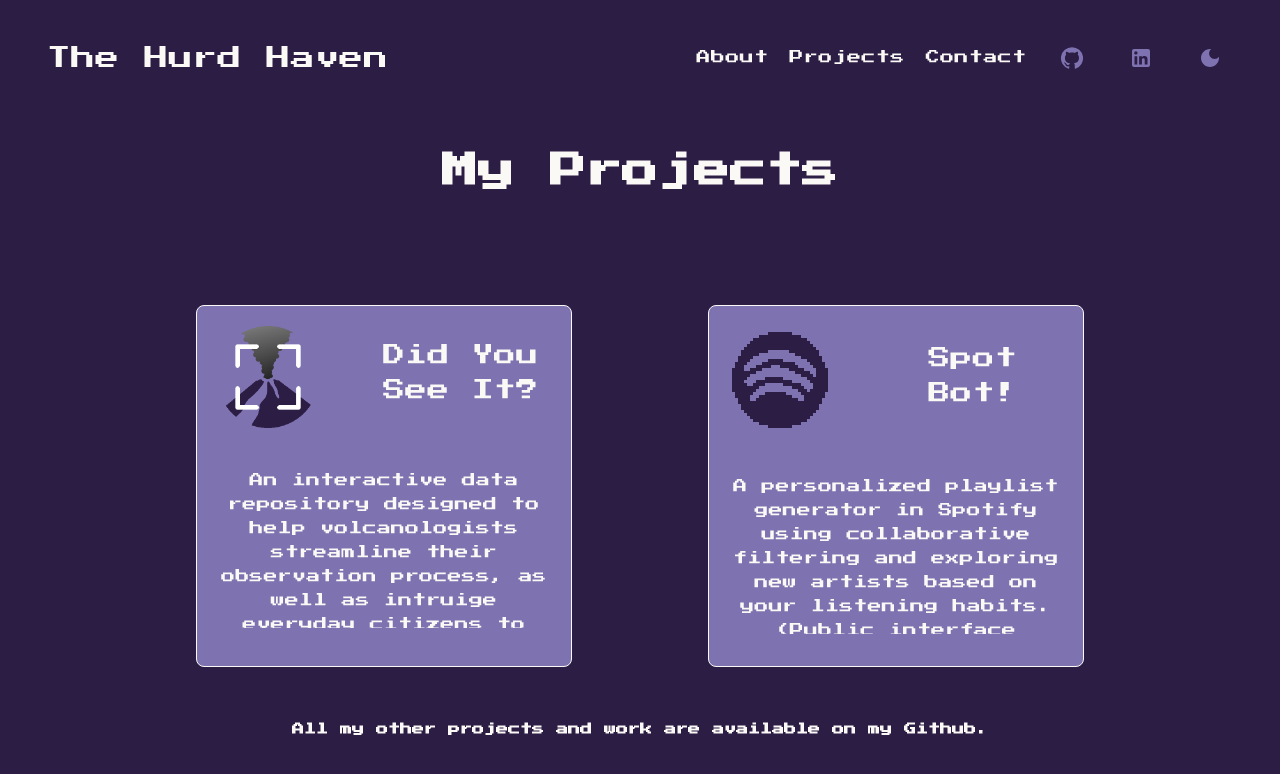
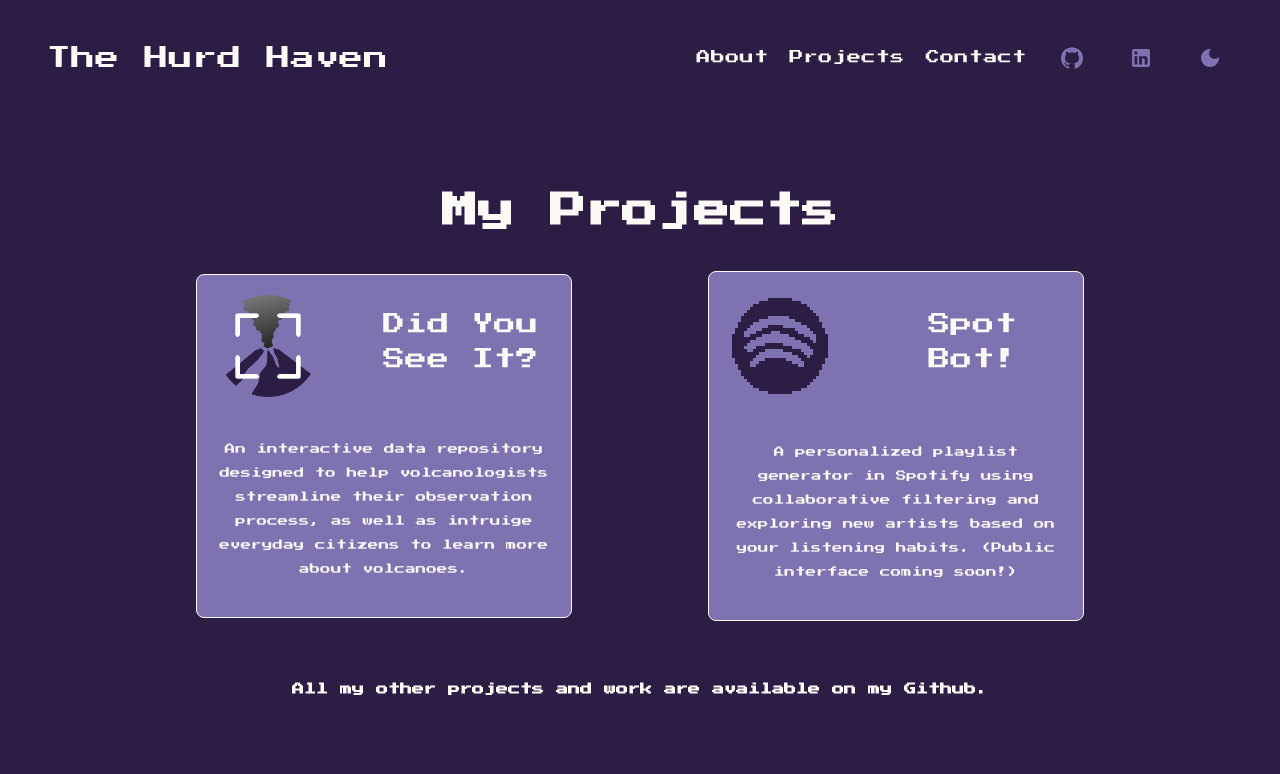
Before and after one commit to J-Henny/Portfolio, a React (Create React App) app in the folder frontend/: page /projects in a window 1280 px wide. Shown: the top 774 px of the page. Built offline with nearby package versions, Linux system fonts and the light colour scheme.

Commit message:
update dockerfile

```diff
--- a/frontend/src/pages/Contact.js
+++ b/frontend/src/pages/Contact.js
@@ -112,7 +112,7 @@ const Contact = ({isNight, isMobile}) => {
           alignContent="center"
           margin="0 auto">
             <form>
-              <Box display="flex" flexDirection="row" marginTop={isMobile ? "12vh" : "12vh"} gap="1vw">
+              <Box display="flex" flexDirection="row" marginTop={isMobile ? "12vh" : "20%"} gap="1vw">
                 <TextField value={name} fullWidth label="Name" InputProps={{
                   style : {color: '#faf9f6'}
                 }}
--- a/frontend/src/pages/Projects.js
+++ b/frontend/src/pages/Projects.js
@@ -13,7 +13,7 @@ const Projects = ({isNight, isMobile}) => {
       <div style={{marginTop: isMobile ? '25vh' : '10vh', display: 'flex', flexDirection: 'column', alignItems: 'center', minHeight: '30vh', padding: '1rem'}}>
         <h3 className='font-link' style={{color: '#faf9f6', fontSize: isMobile ? '24px' : '36px'}}> My Projects</h3>
 
-      <Grid container spacing={15} sx={{justifyContent: 'center', maxWidth: isMobile ? '90%' : '80vw', marginTop: isMobile ? '0vh' : '-5vh'}}>
+      <Grid container spacing={15} sx={{justifyContent: 'center', maxWidth: isMobile ? '90%' : '80vw', marginTop: isMobile ? '0vh' : ''}}>
         <Grid style ={{display: 'flex', justifyContent: 'center'}} item xs={12} sm={12} md={12} lg={6}>
           <ProjectBox
             imageSrcDay={dysiDay}
@@ -82,7 +82,7 @@ const ProjectBox = ({ imageSrcNight, imageSrcDay, title, description, isNight, i
     }}>
 
 
-      <Paper className="font-link" elevation={0} style={{maxHeight: '40vh', maxWidth: isMobile ? '80vw' : '35vw', display: 'flex', flexDirection: 'column', transition: 'color 0.5s', backgroundColor: isNight ? '#7e72b0' : '#2c1d45', padding: '20px', animation: isNight ? 'gradient 5s linear infinite' : 'gradient 5s linear infinite reverse', borderRadius: '8px', border: '1px solid #faf9f6', height: '100%' }}>
+      <Paper className="font-link" elevation={0} style={{maxHeight: '50vh', maxWidth: isMobile ? '80vw' : '35vw', display: 'flex', flexDirection: 'column', transition: 'color 0.5s', backgroundColor: isNight ? '#7e72b0' : '#2c1d45', padding: '20px', animation: isNight ? 'gradient 5s linear infinite' : 'gradient 5s linear infinite reverse', borderRadius: '8px', border: '1px solid #faf9f6',}}>
         <Box display="flex" alignItems="center">
           <img src={imageSrc} alt={title} style={{ width: '100%', maxWidth: '8vw', height: 'auto', borderRadius: '8px', transition: 'color 0.5s',backgroundColor: isNight ? '#7e72b0' : '#2c1d45', animation: isNight ? 'gradient 5s linear infinite' : 'gradient 5s linear infinite reverse' }} />
           <Box marginLeft="4vw">
@@ -92,7 +92,7 @@ const ProjectBox = ({ imageSrcNight, imageSrcDay, title, description, isNight, i
           </Box>
         </Box>
         <Box display="flex" flexDirection="column" maxHeight="25vh">
-          <Typography variant="body2" height="25vh" sx={{fontSize: isMobile ? '10px' : 'auto', overflow: 'auto', fontFamily: "'Press Start 2P', cursive", color: '#faf9f6', lineHeight: '3vh', textAlign: 'center', marginTop: '5vh' }}>{description}</Typography>
+          <Typography variant="body2" height="25vh" sx={{fontSize: isMobile ? '10px' : '75%', overflow: 'auto', fontFamily: "'Press Start 2P', cursive", color: '#faf9f6', lineHeight: '3vh', textAlign: 'center', marginTop: '5vh' }}>{description}</Typography>
         </Box>
       </Paper>
     </Button>
```
Also changed, not shown: 2 other files (tests, documents, lock files or other folders).
